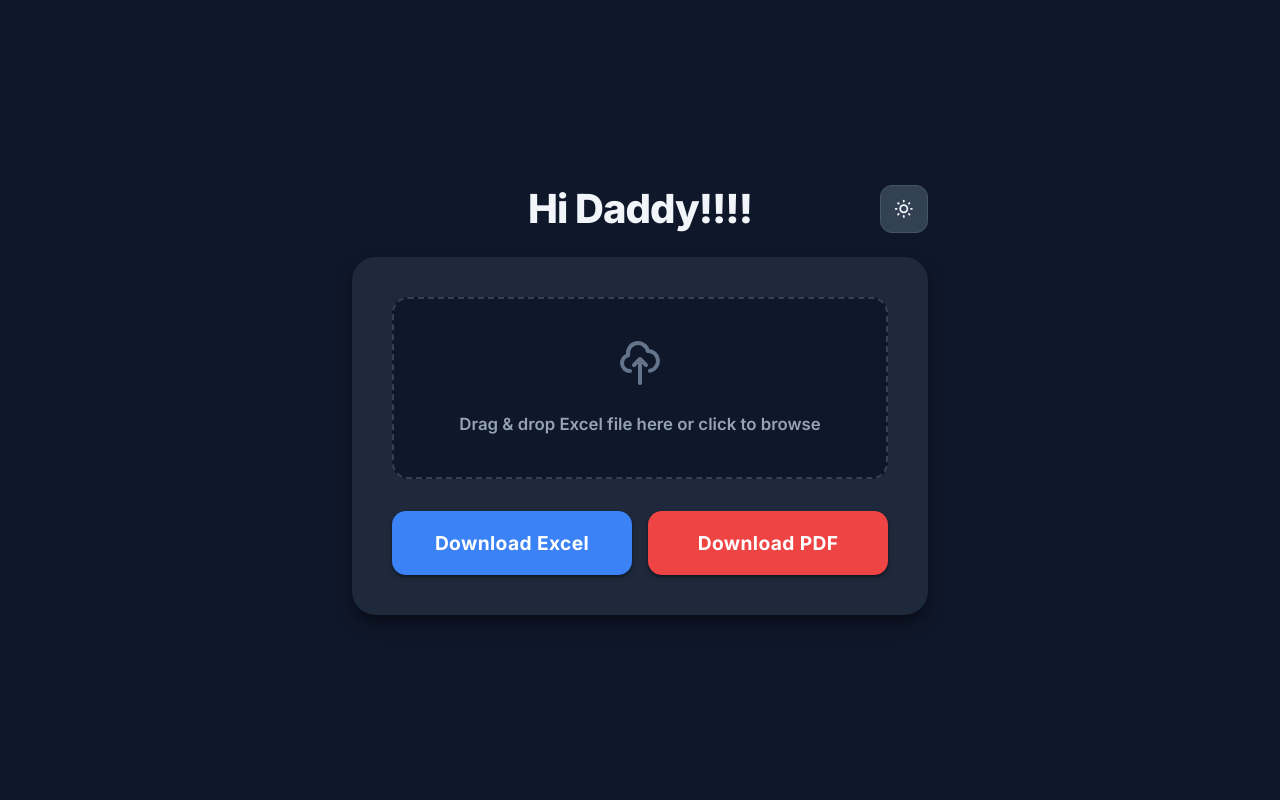
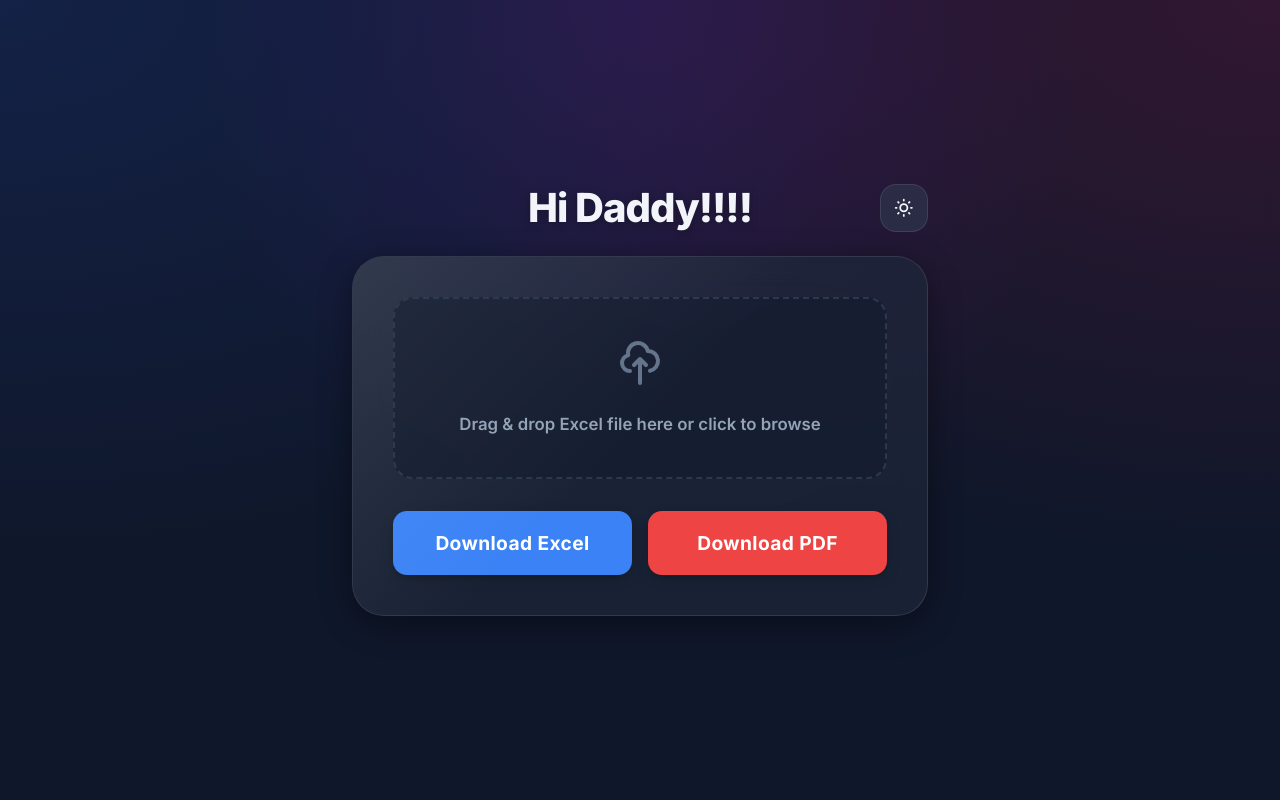
Before and after one commit to rayala144/chit_excel_flask_app, a Flask app: page / in a window 1280 px wide. Run offline with Flask 3, Linux system fonts and the light colour scheme.

Commit message:
revamp UI with modern glassmorphism design

```diff
--- a/templates/index.html
+++ b/templates/index.html
@@ -23,43 +23,46 @@
             --pdf-hover: #dc2626;
             --pdf-active: #b91c1c;
             --bg-color: #f8fafc;
-            --card-bg: #ffffff;
+            --card-bg: rgba(255, 255, 255, 0.75);
             --text-color: #1e293b;
             --text-muted: #64748b;
-            --error-bg: #fee2e2;
+            --error-bg: rgba(fee2e2, 0.8);
             --error-text: #991b1b;
-            --error-border: #fecaca;
-            --border-color: #e2e8f0;
-            --drop-zone-bg: #fcfcfc;
-            --drop-zone-hover-bg: #eff6ff;
+            --error-border: rgba(fecaca, 0.5);
+            --border-color: rgba(226, 232, 240, 0.8);
+            --drop-zone-bg: rgba(252, 252, 252, 0.4);
+            --drop-zone-hover-bg: rgba(239, 246, 255, 0.6);
             --icon-muted: #94a3b8;
-            --card-shadow: 0 10px 25px -5px rgba(0, 0, 0, 0.1), 0 8px 10px -6px rgba(0, 0, 0, 0.1);
-            --btn-shadow: 0 2px 4px rgba(15, 23, 42, 0.12), 0 1px 2px rgba(15, 23, 42, 0.08);
+            --card-shadow: 0 8px 32px 0 rgba(31, 38, 135, 0.15);
+            --btn-shadow: 0 4px 12px rgba(15, 23, 42, 0.08);
             --focus-outline: #1e293b;
-            --toggle-bg: #ffffff;
-            --toggle-border: #e2e8f0;
-            --toggle-hover: #f1f5f9;
+            --toggle-bg: rgba(255, 255, 255, 0.5);
+            --toggle-border: rgba(226, 232, 240, 0.5);
+            --toggle-hover: rgba(241, 245, 249, 0.7);
             --btn-font: 'Inter', system-ui, -apple-system, BlinkMacSystemFont, 'Segoe UI', Roboto, sans-serif;
+            --glass-blur: 16px;
+            --glass-border: 1px solid rgba(255, 255, 255, 0.4);
         }
 
         [data-theme="dark"] {
             --bg-color: #0f172a;
-            --card-bg: #1e293b;
+            --card-bg: rgba(30, 41, 59, 0.7);
             --text-color: #f1f5f9;
             --text-muted: #94a3b8;
-            --error-bg: #450a0a;
+            --error-bg: rgba(69, 10, 10, 0.8);
             --error-text: #fecaca;
-            --error-border: #7f1d1d;
-            --border-color: #334155;
-            --drop-zone-bg: #0f172a;
-            --drop-zone-hover-bg: #1e3a5f;
+            --error-border: rgba(127, 29, 29, 0.5);
+            --border-color: rgba(51, 65, 85, 0.8);
+            --drop-zone-bg: rgba(15, 23, 42, 0.4);
+            --drop-zone-hover-bg: rgba(30, 58, 95, 0.6);
             --icon-muted: #64748b;
-            --card-shadow: 0 10px 25px -5px rgba(0, 0, 0, 0.45), 0 8px 10px -6px rgba(0, 0, 0, 0.35);
-            --btn-shadow: 0 2px 4px rgba(0, 0, 0, 0.35), 0 1px 2px rgba(0, 0, 0, 0.25);
+            --card-shadow: 0 8px 32px 0 rgba(0, 0, 0, 0.4);
+            --btn-shadow: 0 4px 12px rgba(0, 0, 0, 0.25);
             --focus-outline: #93c5fd;
-            --toggle-bg: #334155;
-            --toggle-border: #475569;
-            --toggle-hover: #475569;
+            --toggle-bg: rgba(51, 65, 85, 0.5);
+            --toggle-border: rgba(71, 85, 105, 0.5);
+            --toggle-hover: rgba(71, 85, 105, 0.7);
+            --glass-border: 1px solid rgba(255, 255, 255, 0.1);
         }
 
         * {
@@ -69,6 +72,11 @@
         body {
             font-family: var(--btn-font);
             background-color: var(--bg-color);
+            background-image:
+                radial-gradient(at 0% 0%, rgba(59, 130, 246, 0.15) 0, transparent 50%),
+                radial-gradient(at 50% 0%, rgba(139, 92, 246, 0.15) 0, transparent 50%),
+                radial-gradient(at 100% 0%, rgba(236, 72, 153, 0.15) 0, transparent 50%);
+            background-attachment: fixed;
             color: var(--text-color);
             margin: 0;
             display: flex;
@@ -79,7 +87,14 @@
             font-size: 1.125rem;
             line-height: 1.5;
             -webkit-font-smoothing: antialiased;
-            transition: background-color 0.2s ease, color 0.2s ease;
+            transition: background-color 0.4s ease, color 0.4s ease;
+        }
+
+        [data-theme="dark"] body {
+            background-image:
+                radial-gradient(at 0% 0%, rgba(30, 58, 138, 0.3) 0, transparent 50%),
+                radial-gradient(at 50% 0%, rgba(88, 28, 135, 0.3) 0, transparent 50%),
+                radial-gradient(at 100% 0%, rgba(131, 24, 67, 0.3) 0, transparent 50%);
         }
 
         .page-header {
@@ -108,11 +123,13 @@
             width: 3rem;
             height: 3rem;
             padding: 0;
-            border-radius: 0.75rem;
-            border: 1px solid var(--toggle-border);
+            border-radius: 1rem;
+            border: var(--glass-border);
             background-color: var(--toggle-bg);
             color: var(--text-color);
             cursor: pointer;
+            backdrop-filter: blur(var(--glass-blur));
+            -webkit-backdrop-filter: blur(var(--glass-blur));
             transition: background-color 0.2s ease, border-color 0.2s ease, transform 0.15s ease;
             -webkit-tap-highlight-color: transparent;
         }
@@ -160,15 +177,37 @@
             color: var(--text-color);
             letter-spacing: -0.025em;
             line-height: 1.2;
+            text-shadow: 0 2px 4px rgba(0, 0, 0, 0.05);
+        }
+
+        [data-theme="dark"] h1 {
+            text-shadow: 0 2px 10px rgba(0, 0, 0, 0.3);
         }
 
         .upload-card {
             background-color: var(--card-bg);
             padding: 2.5rem;
-            border-radius: 1.5rem;
+            border-radius: 2rem;
             box-shadow: var(--card-shadow);
             text-align: center;
-            transition: background-color 0.2s ease, box-shadow 0.2s ease;
+            backdrop-filter: blur(var(--glass-blur));
+            -webkit-backdrop-filter: blur(var(--glass-blur));
+            border: var(--glass-border);
+            transition: background-color 0.3s ease, box-shadow 0.3s ease, border-color 0.3s ease;
+            position: relative;
+            overflow: hidden;
+        }
+
+        /* Glass gloss effect */
+        .upload-card::before {
+            content: '';
+            position: absolute;
+            top: 0;
+            left: 0;
+            right: 0;
+            height: 100%;
+            background: linear-gradient(135deg, rgba(255, 255, 255, 0.1) 0%, rgba(255, 255, 255, 0) 50%);
+            pointer-events: none;
         }
 
         .error-message {
@@ -182,11 +221,12 @@
             line-height: 1.45;
             border: 1px solid var(--error-border);
             text-align: left;
+            backdrop-filter: blur(8px);
         }
 
         .drop-zone {
             border: 2px dashed var(--border-color);
-            border-radius: 1rem;
+            border-radius: 1.25rem;
             padding: 2.5rem 1.5rem;
             transition: border-color 0.2s ease, background-color 0.2s ease, transform 0.15s ease;
             cursor: pointer;
@@ -199,6 +239,7 @@
         .drop-zone.drag-over {
             border-color: var(--primary-color);
             background-color: var(--drop-zone-hover-bg);
+            border-style: solid;
         }
 
         .drop-zone:active {
```
